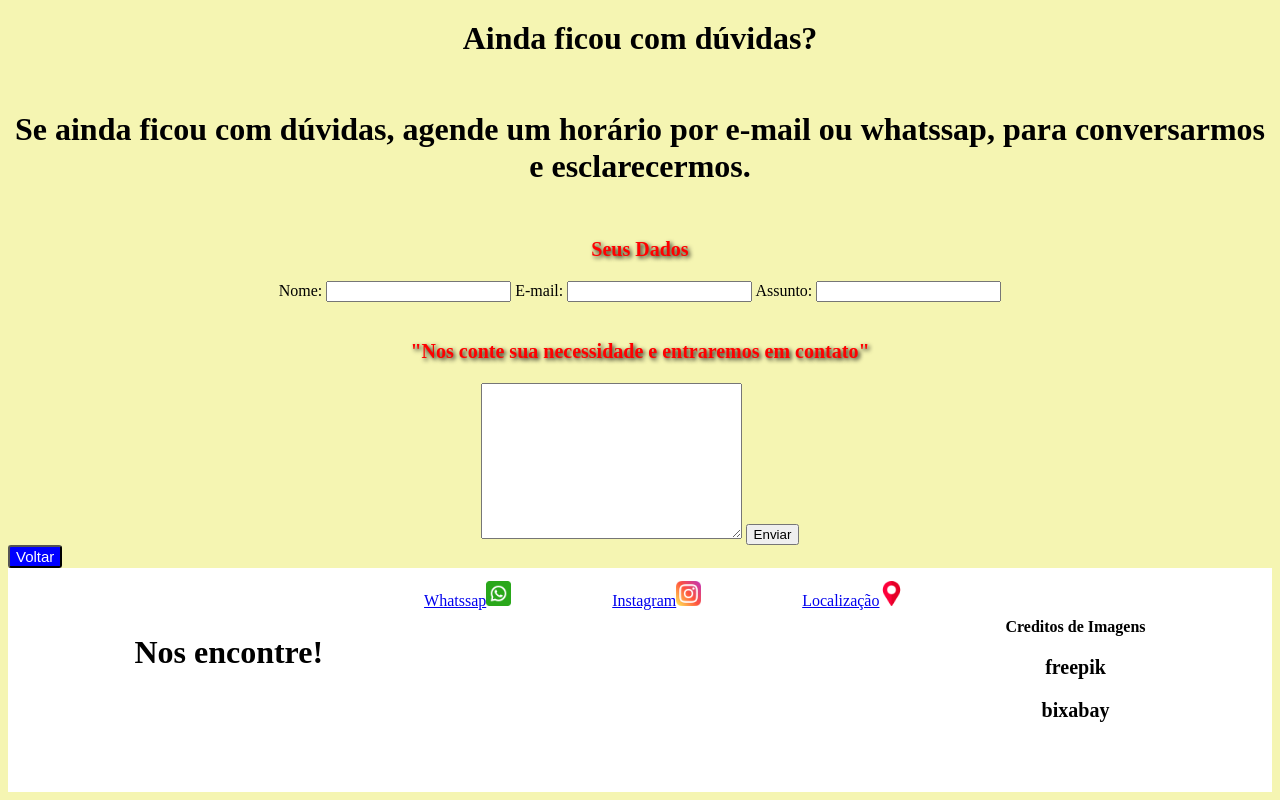
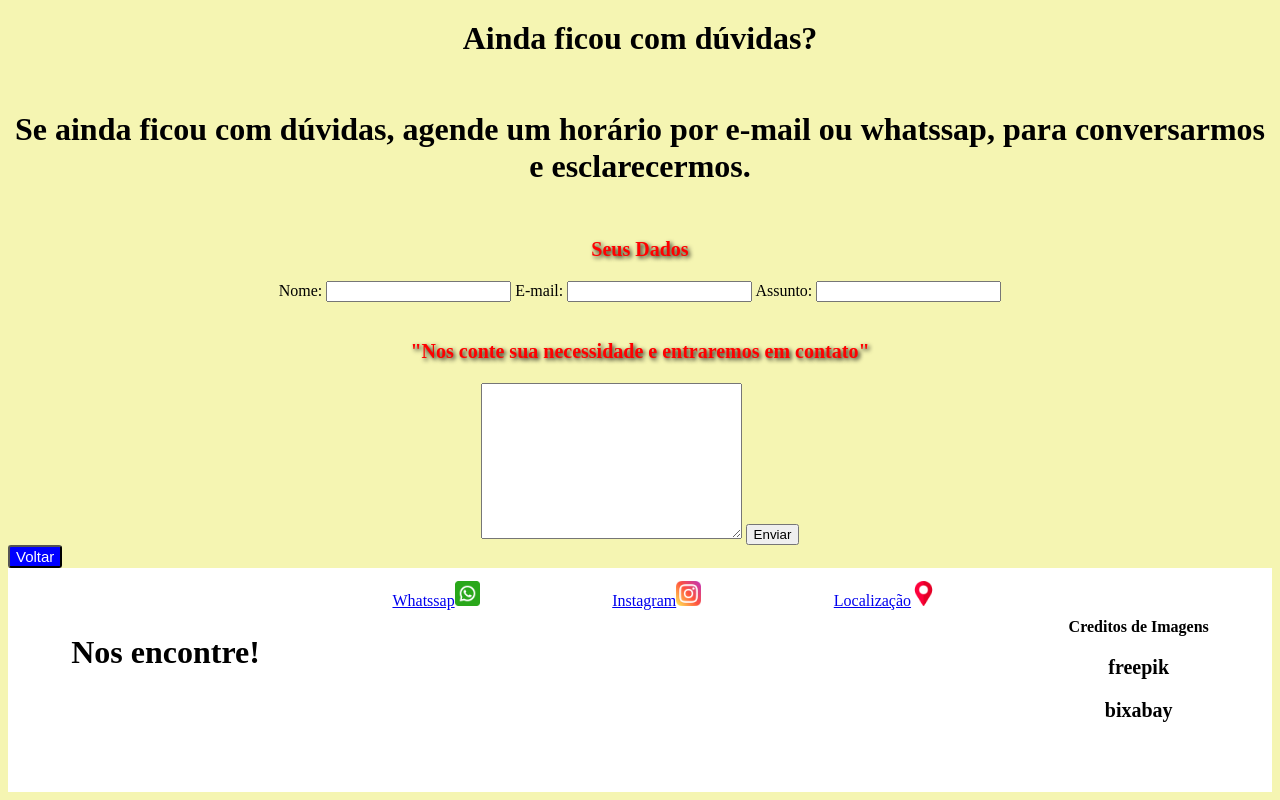
Before and after one commit to DeniseMMendonca/cidaartes, a plain HTML site: page contrato.html in a window 1280 px wide. Shown: the part 2995-3795 px from the top of the page. Drawn offline with Linux system fonts and the light colour scheme.

Commit message:
Update contrato.css

```diff
--- a/contrato.css
+++ b/contrato.css
@@ -64,7 +64,7 @@ body{
     display: flex;
     justify-content: space-between;
     background-color: white;
-    padding: 1% 10%;
+    padding: 1% 5%;
   }
 
   h5 {
```
